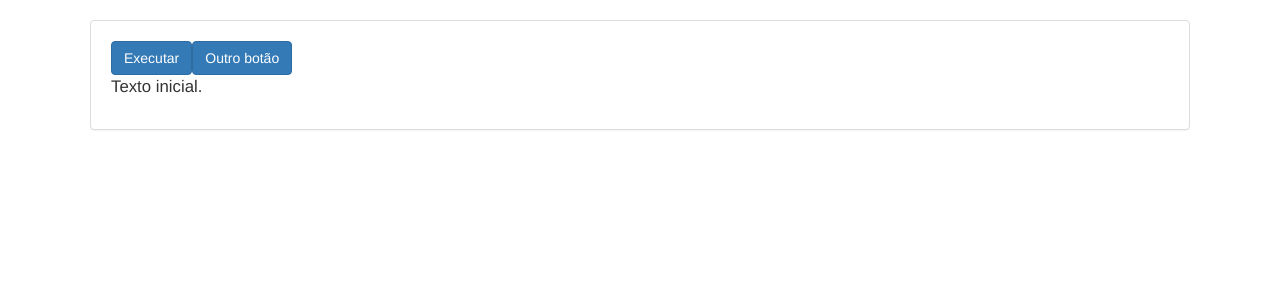
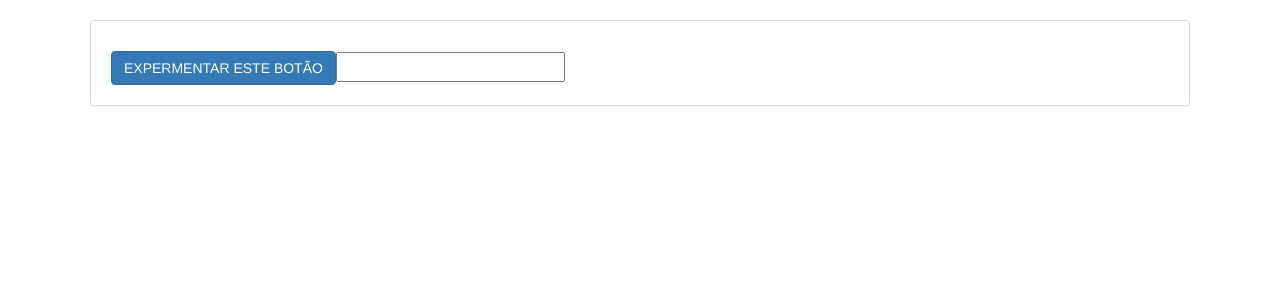
Before and after one commit to tkdkill/primeiro, an Angular app: page / in a window 1280 px wide. Shown: the top 300 px of the page. Built offline with nearby package versions, Linux system fonts and the light colour scheme.

Commit message:
10-11-2017

```diff
--- a/src/app/app.component.html
+++ b/src/app/app.component.html
@@ -1,9 +1,18 @@
-<!-- Angular #014 Databinding Event binding -->
+<!-- Angular #017 - Event binding e o $event - parte 2 -->
 <div class="container">
-    <div class="panel panel-default espaco">
-            <button class="btn btn-primary" (click)="onClick()">Executar</button>
-            <button class="btn btn-primary" [disabled]="inativo">Outro botão</button>
-            <p>{{texto}}</p>
-    </div>
+  <div class="panel panel-default espaco">
+
+    <p>{{texto}}</p>
+
+    <button class="btn btn-primary"
+            (click)="clicar($event)"
+            (mouseover)="mouseover($event)"
+            (mousemove)="mousemove($event)"
+
+            >
+            EXPERMENTAR ESTE BOTÃO</button>
+    <input type="text" name="text" (input)="executar($event)">
+
+  </div>
 
 </div>
--- a/src/app/app.component.ts
+++ b/src/app/app.component.ts
@@ -6,13 +6,24 @@ import { Component } from '@angular/core';
   styleUrls: ['./app.component.css']
 })
 export class AppComponent {
- texto: string = 'Texto inicial.';
- inativo: boolean = false;
 
- onClick(){
-   this.texto = 'Novo de texto depois do click.';
-   this.inativo = true;
- }
+  texto: string = '';
 
+  clicar(event: any){
+    this.texto = 'Clicou';
+  }
+    mouseover(event: any){
+      this.texto = event.screenX;
+    }
+
+  mousemove(event: any){
+    this.texto = event.screenX + '-' + event.screenY;
+    console.log(event);
+  }
+
+  executar(event: Event){
+    this.texto = (<HTMLInputElement>event.target).value;
+
+  }
 
 }
```
Also changed, not shown: src/app/app.component.css (line endings or trailing spaces).
